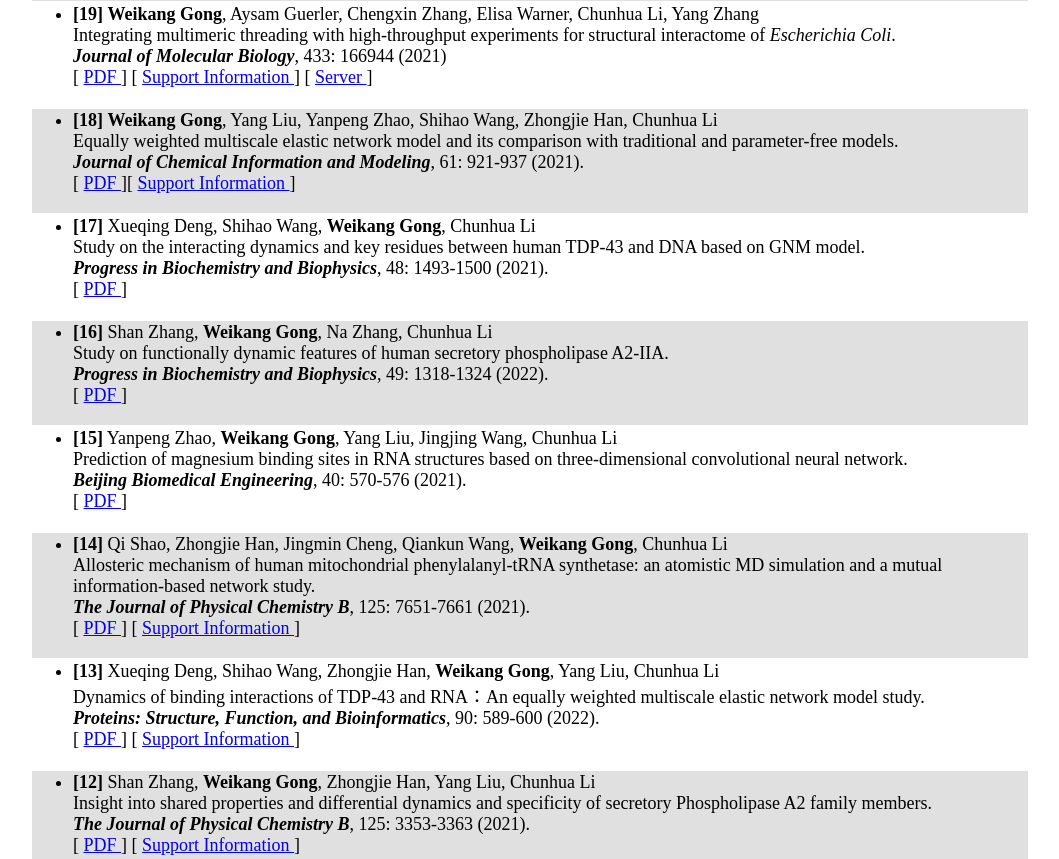
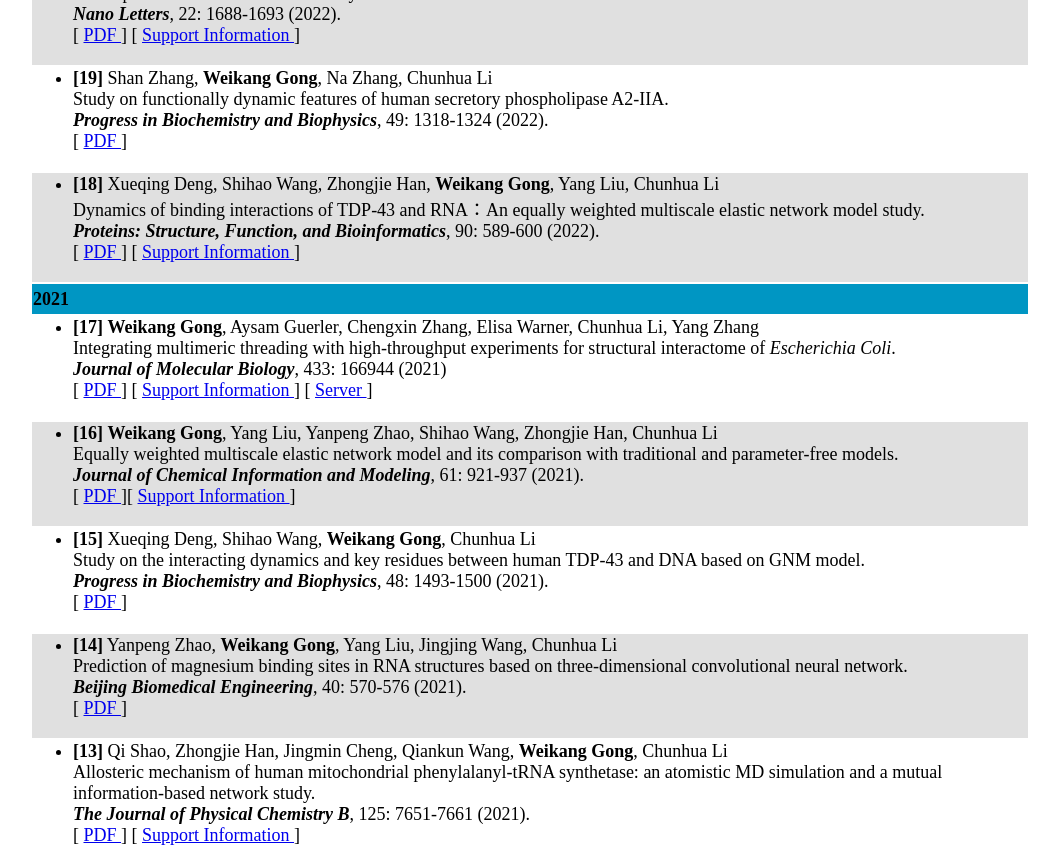
Before and after one commit to Weikang-Gong/Weikang-Gong.github.io, a plain HTML site: page Publications.html in a window 1280 px wide. Shown: the part 1160-2019 px from the top of the page, without its empty margins (110-1169 px from the left). Drawn offline with Linux system fonts and the light colour scheme.

Commit message:
Update Publications.html

```diff
--- a/Publications.html
+++ b/Publications.html
@@ -116,6 +116,17 @@
 	</tr>
 	--->
 	<tr>
+		<td width="1000" height="30" valign="middle" bgcolor="#0096C3">
+		<font face="Times New Roman" size=4>
+		<b>
+		<a name="Year">
+		2023
+		</a>
+		</b>
+		</font>
+		</td>
+	</tr>
+	<tr>
 		<td valign="middele" width="1000" bgcolor="#E0E0E0">
 		<font face="Times New Roman" size=4>
 		<ul>
@@ -143,6 +154,17 @@
 		]
 		</li>
 		</ul>
+		</font>
+		</td>
+	</tr>
+	<tr>
+		<td width="1000" height="30" valign="middle" bgcolor="#0096C3">
+		<font face="Times New Roman" size=4>
+		<b>
+		<a name="Year">
+		2022
+		</a>
+		</b>
 		</font>
 		</td>
 	</tr>
@@ -363,7 +385,65 @@
 		<font face="Times New Roman" size=4>
 		<ul>
 		<li>
-        <b>[19]</b> <b>Weikang Gong</b>, Aysam Guerler, Chengxin Zhang, Elisa Warner, Chunhua Li, Yang Zhang
+        <b>[19]</b> Shan Zhang, <b>Weikang Gong</b>, Na Zhang, Chunhua Li
+		<br>
+        Study on functionally dynamic features of human secretory phospholipase A2-IIA.
+		<br>
+        <b><i>Progress in Biochemistry and Biophysics</i></b>, 49: 1318-1324 (2022).
+		<br>
+        [
+		<a href="./Journal_Papers/2021_PBB_Study on functionally dynamic features of human secretory phospholipase A2-IIA.pdf">
+		PDF
+		</a>
+		]
+		</li>
+		</ul>
+		</font>
+		</td>
+	</tr>
+	<tr>
+		<td valign="middele" width="1000"  bgcolor="#E0E0E0">
+		<font face="Times New Roman" size=4>
+		<ul>
+		<li>
+        <b>[18]</b> Xueqing Deng, Shihao Wang, Zhongjie Han, <b>Weikang Gong</b>, Yang Liu, Chunhua Li
+		<br>
+        Dynamics of binding interactions of TDP-43 and RNA：An equally weighted multiscale elastic network model study.
+		<br>
+        <b><i>Proteins: Structure, Function, and Bioinformatics</i></b>, 90: 589-600 (2022).
+		<br>
+        [
+		<a href="./Journal_Papers/2022_P_Dynamics of binding interactions of TDP-43 and RNA_An equally weighted multiscale elastic network model study.pdf">
+		PDF
+		</a>
+		]
+		[
+		<a href="./Journal_Papers/2022_P_Dynamics of binding interactions of TDP-43 and RNA_An equally weighted multiscale elastic network model study_SI.pdf">
+		Support Information
+		</a>
+		]
+		</li>
+		</ul>
+		</font>
+		</td>
+	</tr>
+	<tr>
+		<td width="1000" height="30" valign="middle" bgcolor="#0096C3">
+		<font face="Times New Roman" size=4>
+		<b>
+		<a name="Year">
+		2021
+		</a>
+		</b>
+		</font>
+		</td>
+	</tr>
+	<tr>
+		<td valign="middele" width="1000">
+		<font face="Times New Roman" size=4>
+		<ul>
+		<li>
+        <b>[17]</b> <b>Weikang Gong</b>, Aysam Guerler, Chengxin Zhang, Elisa Warner, Chunhua Li, Yang Zhang
 		<br>
         Integrating multimeric threading with high-throughput experiments for structural interactome of <i>Escherichia Coli</i>.
 		<br>
@@ -394,7 +474,7 @@
 		<font face="Times New Roman" size=4>
 		<ul>
 		<li>
-        <b>[18]</b> <b>Weikang Gong</b>, Yang Liu, Yanpeng Zhao, Shihao Wang, Zhongjie Han, Chunhua Li
+        <b>[16]</b> <b>Weikang Gong</b>, Yang Liu, Yanpeng Zhao, Shihao Wang, Zhongjie Han, Chunhua Li
 		<br>
         Equally weighted multiscale elastic network model and its comparison with traditional and parameter-free models.
 		<br>
@@ -419,7 +499,7 @@
 		<font face="Times New Roman" size=4>
 		<ul>
 		<li>
-        <b>[17]</b> Xueqing Deng, Shihao Wang, <b>Weikang Gong</b>, Chunhua Li
+        <b>[15]</b> Xueqing Deng, Shihao Wang, <b>Weikang Gong</b>, Chunhua Li
 		<br>
         Study on the interacting dynamics and key residues between human TDP-43 and DNA based on GNM model.
 		<br>
@@ -435,33 +515,13 @@
 		</font>
 		</td>
 	</tr>
+
 	<tr>
-		<td valign="middele" width="1000" bgcolor="#E0E0E0">
+		<td valign="middele" width="1000"  bgcolor="#E0E0E0">
 		<font face="Times New Roman" size=4>
 		<ul>
 		<li>
-        <b>[16]</b> Shan Zhang, <b>Weikang Gong</b>, Na Zhang, Chunhua Li
-		<br>
-        Study on functionally dynamic features of human secretory phospholipase A2-IIA.
-		<br>
-        <b><i>Progress in Biochemistry and Biophysics</i></b>, 49: 1318-1324 (2022).
-		<br>
-        [
-		<a href="./Journal_Papers/2021_PBB_Study on functionally dynamic features of human secretory phospholipase A2-IIA.pdf">
-		PDF
-		</a>
-		]
-		</li>
-		</ul>
-		</font>
-		</td>
-	</tr>
-	<tr>
-		<td valign="middele" width="1000">
-		<font face="Times New Roman" size=4>
-		<ul>
-		<li>
-        <b>[15]</b> Yanpeng Zhao, <b>Weikang Gong</b>, Yang Liu, Jingjing Wang, Chunhua Li
+        <b>[14]</b> Yanpeng Zhao, <b>Weikang Gong</b>, Yang Liu, Jingjing Wang, Chunhua Li
 		<br>
         Prediction of magnesium binding sites in RNA structures based on three-dimensional convolutional neural network.
 		<br>
@@ -478,11 +538,11 @@
 		</td>
 	</tr>
 	<tr>
-		<td valign="middele" width="1000" bgcolor="#E0E0E0">
+		<td valign="middele" width="1000">
 		<font face="Times New Roman" size=4>
 		<ul>
 		<li>
-        <b>[14]</b> Qi Shao, Zhongjie Han, Jingmin Cheng, Qiankun Wang, <b>Weikang Gong</b>, Chunhua Li
+        <b>[13]</b> Qi Shao, Zhongjie Han, Jingmin Cheng, Qiankun Wang, <b>Weikang Gong</b>, Chunhua Li
 		<br>
         Allosteric mechanism of human mitochondrial phenylalanyl-tRNA synthetase: an atomistic MD simulation and a mutual information-based network study.
 		<br>
@@ -495,32 +555,6 @@
 		]
 		[
 		<a href="./Journal_Papers/2021_JPCB_Allosteric Mechanism of Human Mitochondrial Phenylalanyl-tRNA Synthetase An Atomistic MD Simulation and a Mutual Information-Based Network Study_SI.pdf">
-		Support Information
-		</a>
-		]
-		</li>
-		</ul>
-		</font>
-		</td>
-	</tr>
-	<tr>
-		<td valign="middele" width="1000">
-		<font face="Times New Roman" size=4>
-		<ul>
-		<li>
-        <b>[13]</b> Xueqing Deng, Shihao Wang, Zhongjie Han, <b>Weikang Gong</b>, Yang Liu, Chunhua Li
-		<br>
-        Dynamics of binding interactions of TDP-43 and RNA：An equally weighted multiscale elastic network model study.
-		<br>
-        <b><i>Proteins: Structure, Function, and Bioinformatics</i></b>, 90: 589-600 (2022).
-		<br>
-        [
-		<a href="./Journal_Papers/2022_P_Dynamics of binding interactions of TDP-43 and RNA_An equally weighted multiscale elastic network model study.pdf">
-		PDF
-		</a>
-		]
-		[
-		<a href="./Journal_Papers/2022_P_Dynamics of binding interactions of TDP-43 and RNA_An equally weighted multiscale elastic network model study_SI.pdf">
 		Support Information
 		</a>
 		]
@@ -647,6 +681,17 @@
 		</td>
 	</tr>
 	<tr>
+		<td width="1000" height="30" valign="middle" bgcolor="#0096C3">
+		<font face="Times New Roman" size=4>
+		<b>
+		<a name="Year">
+		2020
+		</a>
+		</b>
+		</font>
+		</td>
+	</tr>
+	<tr>
 		<td valign="middele" width="1000" bgcolor="#E0E0E0">
 		<font face="Times New Roman" size=4>
 		<ul>
@@ -747,6 +792,17 @@
 		</td>
 	</tr>
 		<tr>
+		<td width="1000" height="30" valign="middle" bgcolor="#0096C3">
+		<font face="Times New Roman" size=4>
+		<b>
+		<a name="Year">
+		2019
+		</a>
+		</b>
+		</font>
+		</td>
+	</tr>
+		<tr>
 		<td valign="middele" width="1000" bgcolor="#E0E0E0">
 		<font face="Times New Roman" size=4>
 		<ul>
@@ -814,6 +870,17 @@
 		]
 		</li>
 		</ul>
+		</font>
+		</td>
+	</tr>
+    <tr>
+		<td width="1000" height="30" valign="middle" bgcolor="#0096C3">
+		<font face="Times New Roman" size=4>
+		<b>
+		<a name="Year">
+		2017
+		</a>
+		</b>
 		</font>
 		</td>
 	</tr>
```
